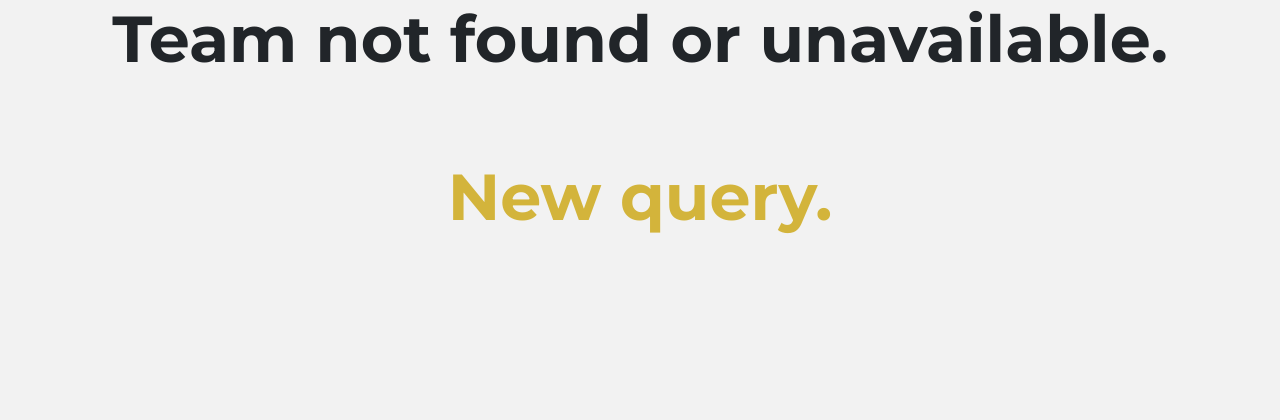
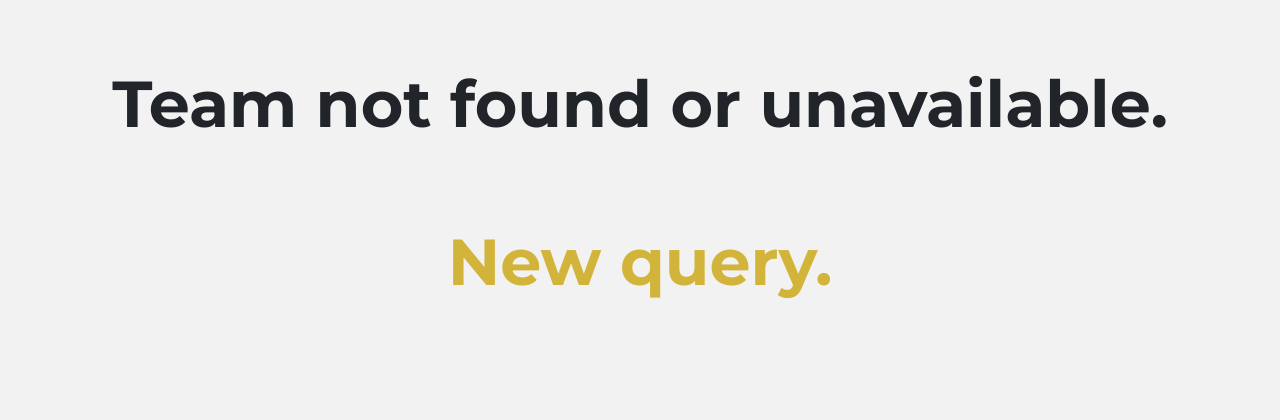
Before and after one commit to LiepBoeger/Flask-Data-Football, a Flask app: template templates/resultados_not_found.html in a window 1280 px wide. Shown: the part 80-500 px from the top of the page. Run offline with Flask 3, Linux system fonts and the light colour scheme; the template is opened without the code that fills it, so the values that code supplies are empty; parts of the project's set-up code (start-up, migrations or seed data) failed here and were passed over.

Commit message:
Adicionado padding e finalizado projeto.

```diff
--- a/templates/resultados_not_found.html
+++ b/templates/resultados_not_found.html
@@ -7,7 +7,7 @@
     </div>
   </div>
 </nav>
-<h1 class="titulo_result"> Team not found or unavailable.</h1>
+<h1 class="titulo_result" style="padding-top:1em;"> Team not found or unavailable.</h1>
 <h1 class="titulo_result"><a class="titulo2 nav-link" href="{{url_for('home_route.home')}}">New query.</a></h1>
 
 {% endblock conteudo %}
```
